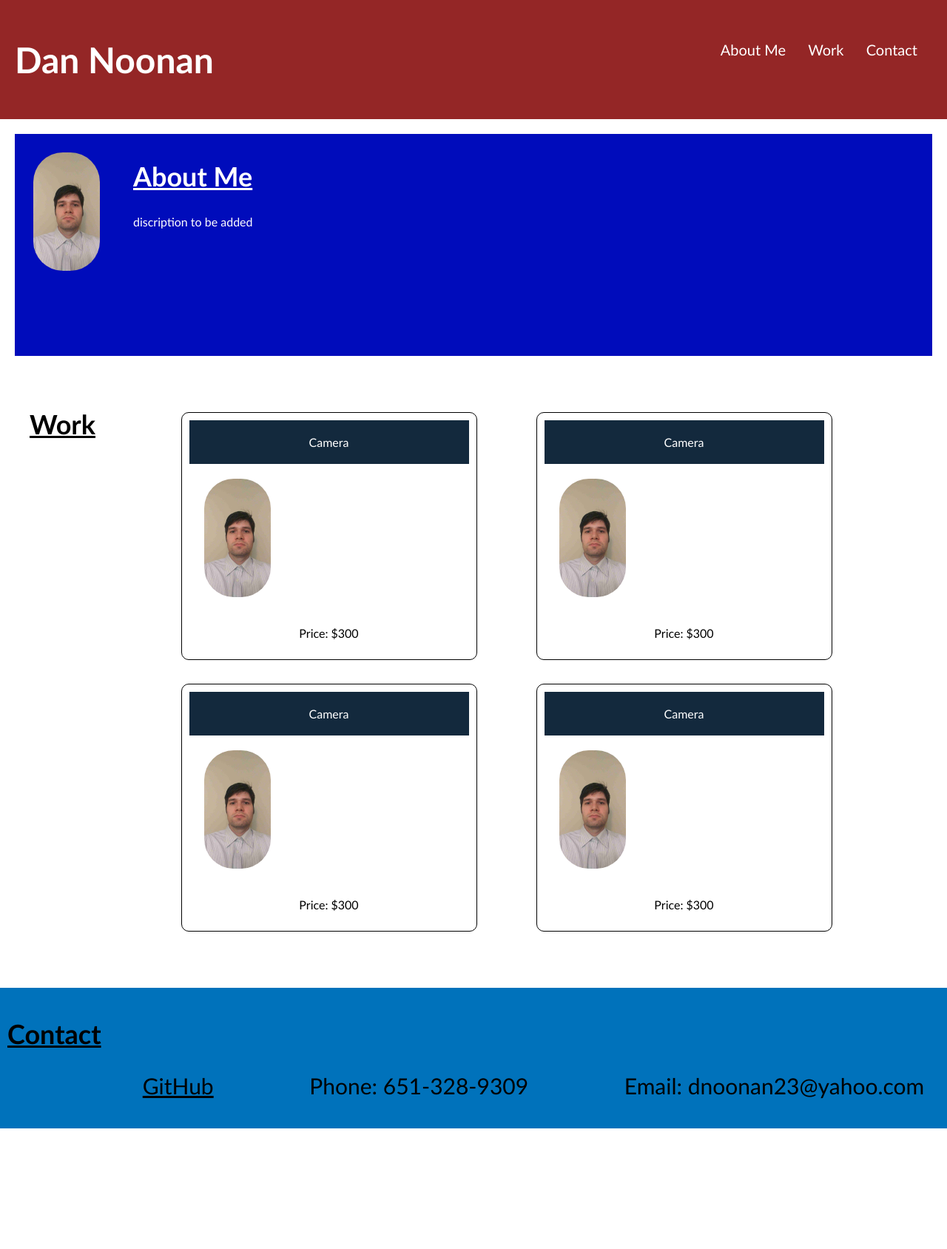
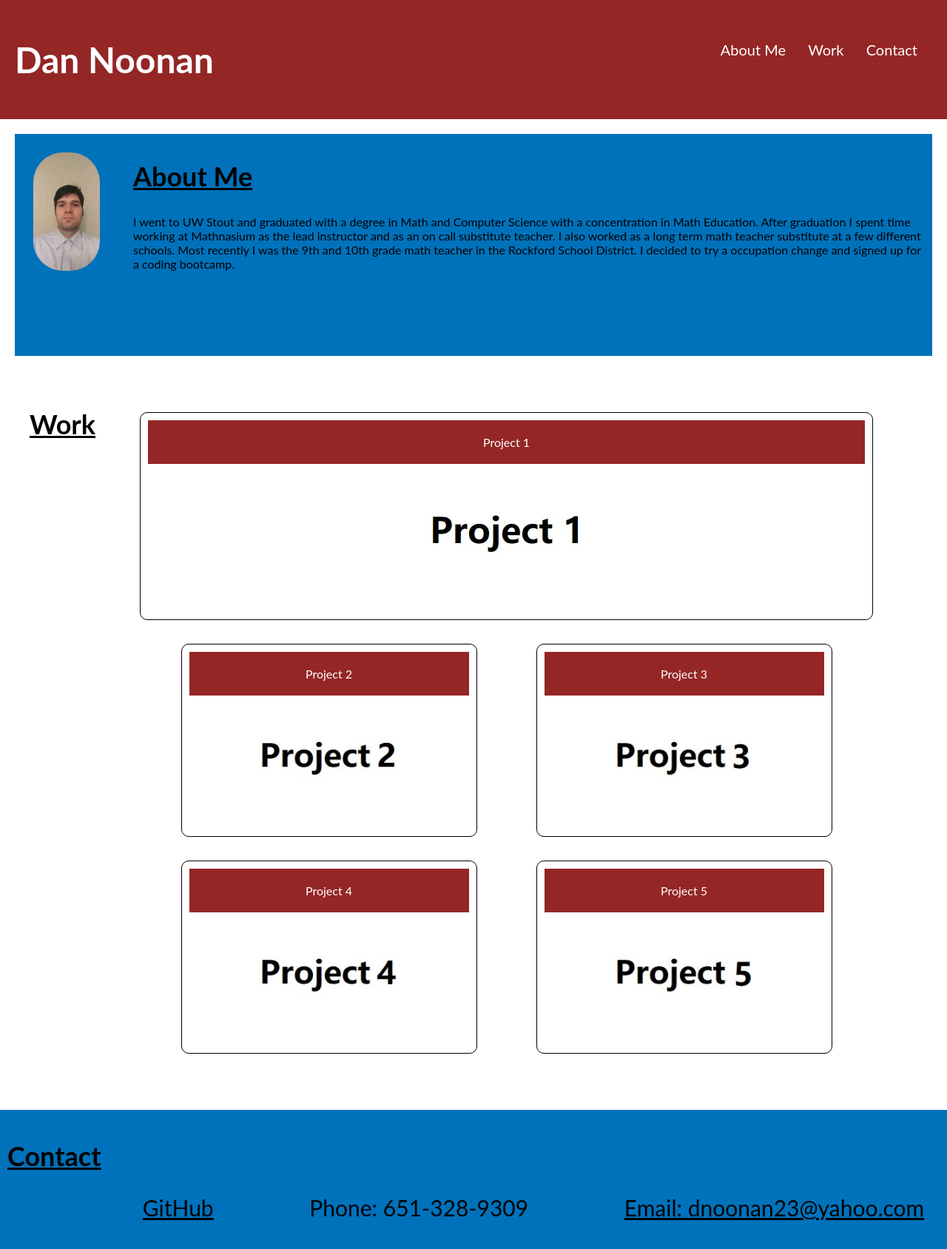
Before and after one commit to dnoon23/portfolio, a plain HTML site: page index.html in a window 1280 px wide. Shown: the whole page at 74% size. Before the commit the page ends 1525 px from the top, so only its background shows below. Drawn offline with Linux system fonts and the light colour scheme.

Commit message:
finished coding.  need to add readme and comments

```diff
--- a/assets/style.css
+++ b/assets/style.css
@@ -1,5 +1,6 @@
 * {
   box-sizing: border-box;
+  font-family: 'Lato', sans-serif;
 }
 
 body {
@@ -14,7 +15,6 @@ main {
 
 .header {
   padding: 20px;
-  font-family: 'Trebuchet MS', 'Lucida Sans Unicode', 'Lucida Grande', 'Lucida Sans', Arial, sans-serif;
   background-color: #860a0ae1;
   color: #ffffff;
 }
@@ -29,7 +29,6 @@ main {
   padding-top: 15px;
   margin-right: 20px;
   float: right;
-  font-family: 'Gill Sans', 'Gill Sans MT', Calibri, 'Trebuchet MS', sans-serif;
   font-size: 20px;
 }
 
@@ -73,9 +72,8 @@ p {
   padding: 5px;
   height: auto;
   min-height: 300px;
-  font-family: 'Gill Sans', 'Gill Sans MT', Calibri, 'Trebuchet MS', sans-serif;
-  background-color: #000cbb;
-  color: #ffffff;
+  background-color: #0072bb;
+  color: #000000;
 }
 
 .description img {
@@ -93,16 +91,18 @@ p {
   margin: 20px;
   padding: 20px;
   height: auto;
-  font-family: 'Gill Sans', 'Gill Sans MT', Calibri, 'Trebuchet MS', sans-serif;
   color: #000000;
   display: flex;
   flex-wrap: wrap;
 }
 
 .work img {
+  display: block;
   max-height: 200px;
-  border-radius: 60px;
-  padding: 20px;
+  max-width: 210px;
+  padding: 0px;
+  margin: auto;
+  width: 50%;
 }
 
 .work h2 {
@@ -113,7 +113,6 @@ p {
 .cont {
   padding: 10px;
   height: auto;
-  font-family: 'Gill Sans', 'Gill Sans MT', Calibri, 'Trebuchet MS', sans-serif;
   background-color: #0072bb;
   color: #000000;
 }
@@ -126,7 +125,6 @@ p {
 
 .nav2 {
   text-align: center;
-  font-family: 'Gill Sans', 'Gill Sans MT', Calibri, 'Trebuchet MS', sans-serif;
   font-size: 30px;
 }
 
@@ -166,10 +164,35 @@ p {
   flex: 0 0 400px;
 }
 
+.card:hover {
+  border-width: 5px;
+  padding: 6px;
+}
+
 .card header {
   padding: 20px;
   text-align: center;
-  background: #13293d;
+  background: #860a0ae1;
+  color: #fff;
+}
+
+.project {
+  border-style: solid;
+  border-width: 1px;
+  border-radius: 10px;
+  padding: 10px;
+  flex: 80%;
+}
+.project:hover {
+  border-width: 5px;
+  padding: 6px;
+  background-color: #000000;
+}
+
+.project header {
+  padding: 20px;
+  text-align: center;
+  background: #860a0ae1;
   color: #fff;
 }
 
@@ -177,6 +200,44 @@ p {
   text-align: center;
 }
 
+.project p {
+  text-align: center;
+}
+
+a img:last-child {
+  display: none;
+}
+
+a:hover img:last-child {
+  display: block;
+}
+
+a:hover img:nth-child(3) {
+  display: none;
+}
+
+.soon{
+  display: none;
+}
+
+.card:hover .title{
+  display:none;
+}
+
+.project:hover .soon{
+  display:flex;
+  background: #0a3586e1;
+}
+
+.project:hover .title{
+  display:none;
+}
+
+.card:hover .soon{
+  display:flex;
+  background: #0a3586e1;
+}
+
 @media screen and (max-width: 768px) {
   main {
     flex-direction: column;
--- a/index.html
+++ b/index.html
@@ -29,31 +29,48 @@
             <img src="./assets/photo.jpg" class="float-left" />
             <h2>About Me</h2>
             <p>
-              discription to be added
+              I went to UW Stout and graduated with a degree in Math and Computer Science with a concentration in Math Education.  After graduation I spent time working at Mathnasium as the lead instructor and as an on call substitute teacher.  I also worked as a long term math teacher substitute at a few different schools.  Most recently I was the 9th and 10th grade math teacher in the Rockford School District.  I decided to try a occupation change and signed up for a coding bootcamp.
             </p>
         </section>
         <section id="Work" class="work">
             <h2>Work</h2>
-            <div class="products">
+              <a href="https://dnoon23.github.io/semantic-html/">
+              <div class="products">
+                <figure class="project">
+                  <a href="https://dnoon23.github.io/semantic-html/">
+                  <header class="title">Project 1</header><header class="soon">Semantic-html</header>
+                  <img src="./assets/1.jpg"/>
+                  <img src="./assets/P1.jpg"/>
+                  </a>
+                </figure>
+              </a>
             <figure class="card">
-              <header>Camera</header>
-              <img src="./assets/photo.jpg" alt="black camera" />
-              <p>Price: $300</p>
+              <a>
+                <header class="title">Project 2</header><header class="soon">Coming Soon</header>
+                <img src="./assets/2.jpg"/>
+                <img src="./assets/ComingSoon.jpg"/>
+              </a>
             </figure>
             <figure class="card">
-              <header>Camera</header>
-              <img src="./assets/photo.jpg" alt="black camera" />
-              <p>Price: $300</p>
+              <a>
+                <header class="title">Project 3</header><header class="soon">Coming Soon</header>
+                <img src="./assets/3.jpg"/>
+                <img src="./assets/ComingSoon.jpg"/>
+              </a>
             </figure>
             <figure class="card">
-              <header>Camera</header>
-              <img src="./assets/photo.jpg" alt="black camera" />
-              <p>Price: $300</p>
+              <a>
+                <header class="title">Project 4</header><header class="soon">Coming Soon</header>
+                <img src="./assets/4.jpg"/>
+                <img src="./assets/ComingSoon.jpg"/>
+                </a>
             </figure>
             <figure class="card">
-              <header>Camera</header>
-              <img src="./assets/photo.jpg" alt="black camera" />
-              <p>Price: $300</p>
+              <a>
+                <header class="title">Project 5</header><header class="soon">Coming Soon</header>
+                <img src="./assets/5.jpg"/>
+                <img src="./assets/ComingSoon.jpg"/>
+              </a>
             </figure>
           </div>
         </section>
@@ -70,7 +87,7 @@
                 <a>Phone: 651-328-9309</a>
             </li>
             <li>
-                <a>Email: dnoonan23@yahoo.com</a>
+                <a href="mailto:dnoonan23@yahoo.com"> <u>Email: dnoonan23@yahoo.com</u></a>
             </li>
           </nav>
       </footer>
```
Also changed, not shown: assets/1.jpg (added), assets/2.jpg (added), assets/3.jpg (added), assets/4.jpg (added), assets/5.jpg (added), assets/ComingSoon.jpg (added), assets/P1.jpg (added), assets/bogs.jpg (added).
